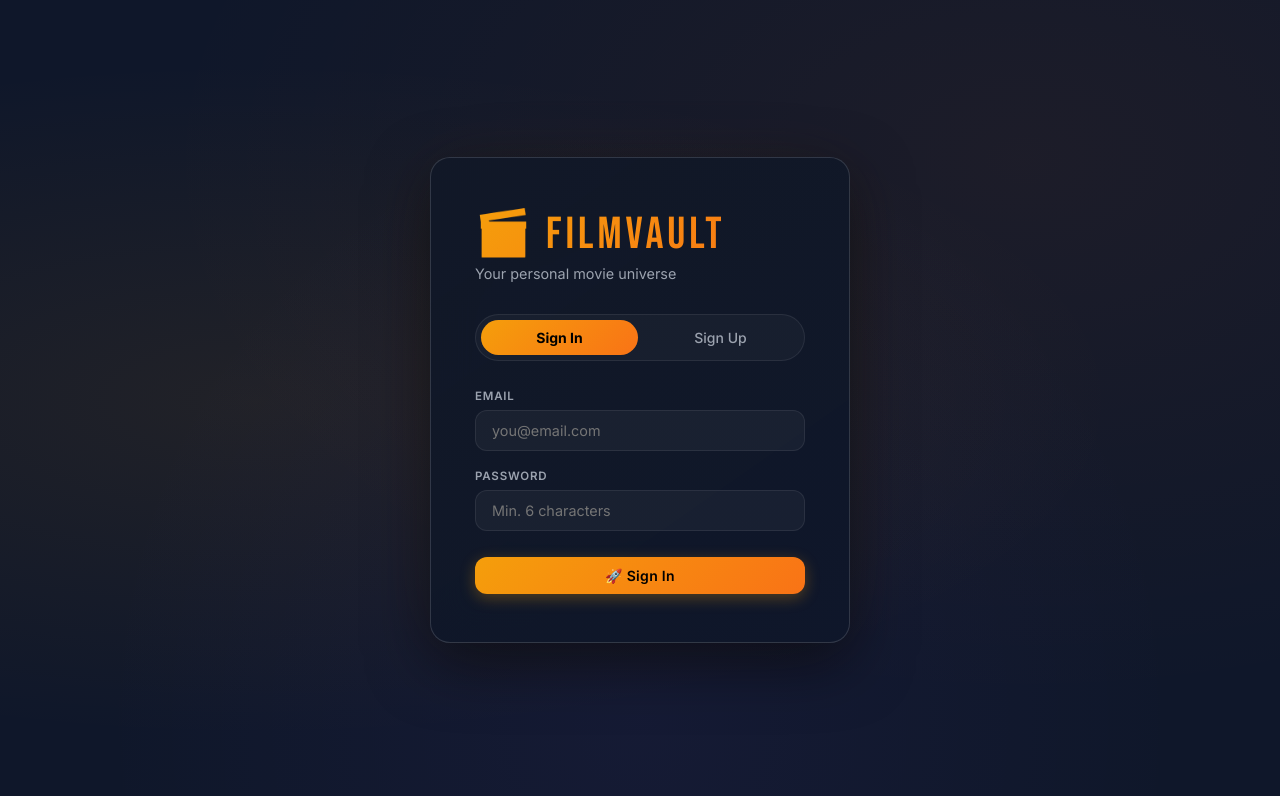
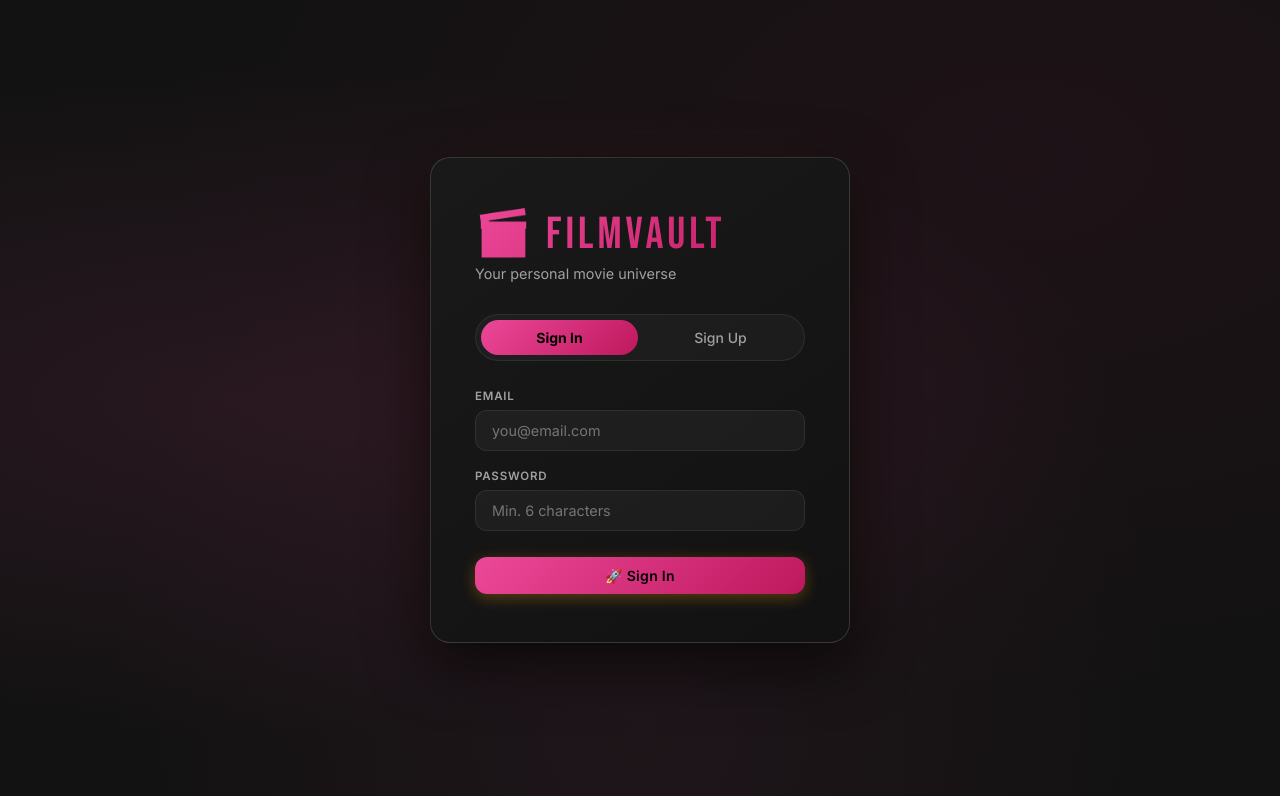
Before and after one commit to Josiahand/filmvault-ia3, a React (Vite) app in the folder frontend/: page /login in a window 1280 px wide. Shown: the top 796 px of the page. Built offline with nearby package versions, Linux system fonts and the light colour scheme; no server answers.

Commit message:
changing frontend

```diff
--- a/frontend/src/components/SearchBar.jsx
+++ b/frontend/src/components/SearchBar.jsx
@@ -1,21 +1,27 @@
 import { useState, useEffect, useRef } from "react";
 import { searchAll, posterUrl } from "../utils/tmdb";
 import { useMovies } from "../context/MovieContext";
+import BrowseDetailPopup from "./BrowseDetailPopup";
 
 export default function SearchBar() {
-  const [query, setQuery]       = useState("");
-  const [results, setResults]   = useState([]);
+  const [query,     setQuery]     = useState("");
+  const [results,   setResults]   = useState([]);
   const [searching, setSearching] = useState(false);
-  const [adding, setAdding]     = useState(null);
-  const { addMovie, movies }    = useMovies();
+  const [selected,  setSelected]  = useState(null);
+  const [selType,   setSelType]   = useState("movie");
+  const { movies }                = useMovies();
   const wrapRef = useRef();
 
+  // Close dropdown on outside click
   useEffect(() => {
-    const handler = (e) => { if (wrapRef.current && !wrapRef.current.contains(e.target)) setResults([]); };
+    const handler = (e) => {
+      if (wrapRef.current && !wrapRef.current.contains(e.target)) setResults([]);
+    };
     document.addEventListener("mousedown", handler);
     return () => document.removeEventListener("mousedown", handler);
   }, []);
 
+  // Debounced search
   useEffect(() => {
     if (!query.trim()) { setResults([]); return; }
     const t = setTimeout(async () => {
@@ -27,70 +33,85 @@ export default function SearchBar() {
     return () => clearTimeout(t);
   }, [query]);
 
-  const handleAdd = async (r) => {
-    const exists = movies.find(m => m.tmdbId === r.id && m.type === r.mediaType);
-    if (exists) return;
-    setAdding(r.id + r.mediaType);
-    try {
-      await addMovie({
-        tmdbId:        r.id,
-        title:         r.title,
-        type:          r.mediaType || "movie",
-        year:          r.year || r.release_date?.split("-")[0] || r.first_air_date?.split("-")[0] || "",
-        poster:        r.poster_path ? posterUrl(r.poster_path) : "",
-        overview:      r.overview || "",
-        genre:         "Other",
-        status:        "watchlist",
-        rating:        0,
-        review:        "",
-        totalSeasons:  r.totalSeasons || null,
-        totalEpisodes: r.totalEpisodes || null,
-        watchedEpisodes: 0,
-        currentSeason: 1,
-      });
-      setQuery(""); setResults([]);
-    } catch (_) {}
-    setAdding(null);
+  // Click on result → open detail popup
+  const handleClick = (r) => {
+    setSelected(r);
+    setSelType(r.mediaType || "movie");
+    setResults([]);
+    setQuery("");
   };
 
   const alreadyIn = (r) => movies.some(m => m.tmdbId === r.id && m.type === r.mediaType);
 
   return (
+    <>
       <div className="search-wrap" ref={wrapRef}>
         <div className="search-input-wrap">
           <span className="search-icon">🔍</span>
-        <input className="search-field" placeholder="Search movies & TV shows…" value={query} onChange={e => setQuery(e.target.value)} />
+          <input
+            className="search-field"
+            placeholder="Search movies & TV shows…"
+            value={query}
+            onChange={e => setQuery(e.target.value)}
+          />
         </div>
+
         {(results.length > 0 || searching) && (
           <div className="search-results-dropdown">
             {searching && <div className="search-empty">Searching…</div>}
             {results.map((r) => {
-            const inList = alreadyIn(r);
-            const key = r.id + (r.mediaType || "movie");
+              const inLib = alreadyIn(r);
+              const key   = r.id + (r.mediaType || "movie");
               return (
-              <div key={key} className="search-result-row">
-                {r.poster_path
-                  ? <img className="result-thumb" src={posterUrl(r.poster_path)} alt={r.title} />
-                  : <div className="result-thumb">{r.mediaType === "tv" ? "📺" : "🎬"}</div>
-                }
+                <div
+                  key={key}
+                  className="search-result-row"
+                  onClick={() => handleClick(r)}
+                >
+                  {r.poster_path ? (
+                    <img className="result-thumb" src={posterUrl(r.poster_path)} alt={r.title} />
+                  ) : (
+                    <div className="result-thumb">{r.mediaType === "tv" ? "📺" : "🎬"}</div>
+                  )}
                   <div className="result-info">
                     <div className="result-title">{r.title}</div>
                     <div className="result-year">
-                    <span style={{ background: r.mediaType === "tv" ? "rgba(88,166,255,0.18)" : "rgba(240,165,0,0.18)", color: r.mediaType === "tv" ? "var(--blue)" : "var(--accent)", padding: "1px 7px", borderRadius: 20, fontSize: "0.7rem", fontWeight: 600, marginRight: 6 }}>
-                      {r.mediaType === "tv" ? "📺 TV Show" : "🎬 Movie"}
+                      <span style={{
+                        background: r.mediaType === "tv" ? "rgba(236,72,153,0.18)" : "rgba(236,72,153,0.18)",
+                        color: "var(--accent)",
+                        padding: "1px 8px",
+                        borderRadius: 20,
+                        fontSize: "0.68rem",
+                        fontWeight: 700,
+                        marginRight: 6,
+                      }}>
+                        {r.mediaType === "tv" ? "📺 TV" : "🎬 Movie"}
                       </span>
                       {r.year}
                       {r.totalSeasons && ` · ${r.totalSeasons} seasons`}
                     </div>
                   </div>
-                <button className={"btn btn-xs " + (inList ? "btn-ghost" : "btn-primary")} onClick={() => !inList && handleAdd(r)} disabled={inList || adding === key} style={{ flexShrink: 0 }}>
-                  {inList ? "✓ Added" : adding === key ? "…" : "+ Add"}
-                </button>
+                  {inLib && (
+                    <span style={{ fontSize:"0.72rem", color:"var(--green)", fontWeight:700, flexShrink:0 }}>✓ Added</span>
+                  )}
+                  {!inLib && (
+                    <span style={{ fontSize:"0.72rem", color:"var(--text3)", flexShrink:0 }}>Click to add →</span>
+                  )}
                 </div>
               );
             })}
           </div>
         )}
       </div>
+
+      {/* Detail popup opens when user clicks a result */}
+      {selected && (
+        <BrowseDetailPopup
+          item={selected}
+          type={selType}
+          onClose={() => setSelected(null)}
+        />
+      )}
+    </>
   );
 }
--- a/frontend/src/index.css
+++ b/frontend/src/index.css
@@ -8,39 +8,40 @@
 
 /* ── CSS VARIABLES ─────────────────────────────────────────── */
 :root {
-  --bg:        #0F172A;
-  --bg2:       #111827;
-  --bg3:       #1E293B;
-  --bg4:       #263244;
-  --surface:   rgba(17,24,39,0.85);
+  /* ── Dark Grey & Pink Theme ── */
+  --bg:        #121212;
+  --bg2:       #1A1A1A;
+  --bg3:       #242424;
+  --bg4:       #2E2E2E;
+  --surface:   rgba(26,26,26,0.9);
   --glass:     rgba(255,255,255,0.04);
   --border:    rgba(255,255,255,0.08);
   --border2:   rgba(255,255,255,0.14);
 
-  --accent:    #F59E0B;
-  --accent2:   #F97316;
-  --grad:      linear-gradient(135deg, #F59E0B, #F97316);
-  --grad-h:    linear-gradient(135deg, #FBBF24, #FB923C);
-  --grad-blue: linear-gradient(135deg, #3B82F6, #8B5CF6);
+  --accent:    #EC4899;
+  --accent2:   #BE185D;
+  --grad:      linear-gradient(135deg, #EC4899, #BE185D);
+  --grad-h:    linear-gradient(135deg, #F472B6, #DB2777);
+  --grad-blue: linear-gradient(135deg, #8B5CF6, #6D28D9);
   --grad-green:linear-gradient(135deg, #10B981, #059669);
 
-  --text:      #E5E7EB;
-  --text2:     #9CA3AF;
-  --text3:     #6B7280;
-  --text4:     #374151;
+  --text:      #F3F3F3;
+  --text2:     #A0A0A0;
+  --text3:     #6B6B6B;
+  --text4:     #3A3A3A;
 
   --red:       #EF4444;
   --green:     #10B981;
-  --blue:      #3B82F6;
-  --purple:    #8B5CF6;
+  --blue:      #8B5CF6;
+  --purple:    #EC4899;
 
   --r:         12px;
   --r-lg:      18px;
   --r-pill:    999px;
-  --shadow:    0 20px 60px rgba(0,0,0,0.5);
-  --shadow-sm: 0 4px 20px rgba(0,0,0,0.3);
-  --glow:      0 0 30px rgba(245,158,11,0.2);
-  --glow-lg:   0 0 60px rgba(245,158,11,0.15);
+  --shadow:    0 20px 60px rgba(0,0,0,0.7);
+  --shadow-sm: 0 4px 20px rgba(0,0,0,0.4);
+  --glow:      0 0 30px rgba(236,72,153,0.25);
+  --glow-lg:   0 0 60px rgba(236,72,153,0.15);
 
   --sidebar-w: 260px;
   --trans:     all 0.25s cubic-bezier(0.4,0,0.2,1);
@@ -76,7 +77,7 @@ button { cursor: pointer; }
 .sidebar {
   width: var(--sidebar-w);
   min-height: 100vh;
-  background: linear-gradient(180deg, #0D1424 0%, #0F172A 100%);
+  background: linear-gradient(180deg, #111111 0%, #121212 100%);
   border-right: 1px solid var(--border);
   display: flex;
   flex-direction: column;
@@ -202,7 +203,7 @@ button { cursor: pointer; }
   font-size: 0.85rem;
   color: #000;
   flex-shrink: 0;
-  box-shadow: 0 0 12px rgba(245,158,11,0.4);
+  box-shadow: 0 0 12px rgba(236,72,153,0.5);
 }
 
 .user-info { flex: 1; min-width: 0; }
@@ -271,7 +272,7 @@ button { cursor: pointer; }
 .hero-bg {
   position: absolute;
   inset: 0;
-  background: linear-gradient(135deg, #0F172A 0%, #1E1B4B 40%, #0F172A 100%);
+  background: linear-gradient(135deg, #121212 0%, #2A1020 40%, #121212 100%);
   z-index: 0;
 }
 
@@ -289,9 +290,9 @@ button { cursor: pointer; }
   position: absolute;
   inset: 0;
   background: linear-gradient(90deg,
-    rgba(15,23,42,0.98) 0%,
-    rgba(15,23,42,0.8) 50%,
-    rgba(15,23,42,0.2) 100%);
+    rgba(18,18,18,0.98) 0%,
+    rgba(18,18,18,0.8) 50%,
+    rgba(18,18,18,0.2) 100%);
   z-index: 1;
 }
 
@@ -729,7 +730,7 @@ button { cursor: pointer; }
 }
 
 .modal-box {
-  background: linear-gradient(145deg, #111827, #0F172A);
+  background: linear-gradient(145deg, #1A1A1A, #121212);
   border: 1px solid var(--border2);
   border-radius: 20px;
   width: 100%;
@@ -827,7 +828,7 @@ button { cursor: pointer; }
 .stats-cards { display: grid; grid-template-columns: repeat(auto-fill, minmax(185px, 1fr)); gap: 16px; margin-bottom: 28px; }
 
 .stat-card {
-  background: linear-gradient(135deg, rgba(17,24,39,0.9), rgba(30,41,59,0.5));
+  background: linear-gradient(135deg, rgba(26,26,26,0.95), rgba(42,42,42,0.5));
   border: 1px solid var(--border);
   border-radius: var(--r-lg);
   padding: 22px;
@@ -860,7 +861,7 @@ button { cursor: pointer; }
 
 /* Charts */
 .chart-card {
-  background: linear-gradient(135deg, rgba(17,24,39,0.9), rgba(30,41,59,0.4));
+  background: linear-gradient(135deg, rgba(26,26,26,0.95), rgba(42,42,42,0.4));
   border: 1px solid var(--border);
   border-radius: var(--r-lg);
   padding: 26px;
@@ -883,7 +884,7 @@ button { cursor: pointer; }
    AI PAGE
 ════════════════════════════════════════════════════════════ */
 .ai-card {
-  background: linear-gradient(135deg, rgba(17,24,39,0.9), rgba(30,41,59,0.4));
+  background: linear-gradient(135deg, rgba(26,26,26,0.95), rgba(42,42,42,0.4));
   border: 1px solid var(--border);
   border-radius: var(--r-lg);
   padding: 28px;
@@ -1040,14 +1041,14 @@ button { cursor: pointer; }
   justify-content: center;
   padding: 24px;
   background:
-    radial-gradient(ellipse at 20% 50%, rgba(245,158,11,0.08) 0%, transparent 60%),
-    radial-gradient(ellipse at 80% 20%, rgba(249,115,22,0.06) 0%, transparent 60%),
-    radial-gradient(ellipse at 50% 90%, rgba(139,92,246,0.05) 0%, transparent 60%),
+    radial-gradient(ellipse at 20% 50%, rgba(236,72,153,0.10) 0%, transparent 60%),
+    radial-gradient(ellipse at 80% 20%, rgba(190,24,93,0.07) 0%, transparent 60%),
+    radial-gradient(ellipse at 50% 90%, rgba(236,72,153,0.06) 0%, transparent 60%),
     var(--bg);
 }
 
 .auth-card {
-  background: linear-gradient(145deg, rgba(17,24,39,0.95), rgba(15,23,42,0.98));
+  background: linear-gradient(145deg, rgba(26,26,26,0.97), rgba(18,18,18,0.99));
   border: 1px solid var(--border2);
   border-radius: 20px;
   padding: 48px 44px;
@@ -1218,7 +1219,7 @@ button { cursor: pointer; }
   .bottom-nav {
     display: flex !important;
     position: fixed; bottom: 0; left: 0; right: 0;
-    background: rgba(15,23,42,0.95);
+    background: rgba(18,18,18,0.97);
     border-top: 1px solid var(--border);
     z-index: 200;
     padding: 8px 0 14px;
```
Lines whose indentation alone changed are shown as unchanged.
